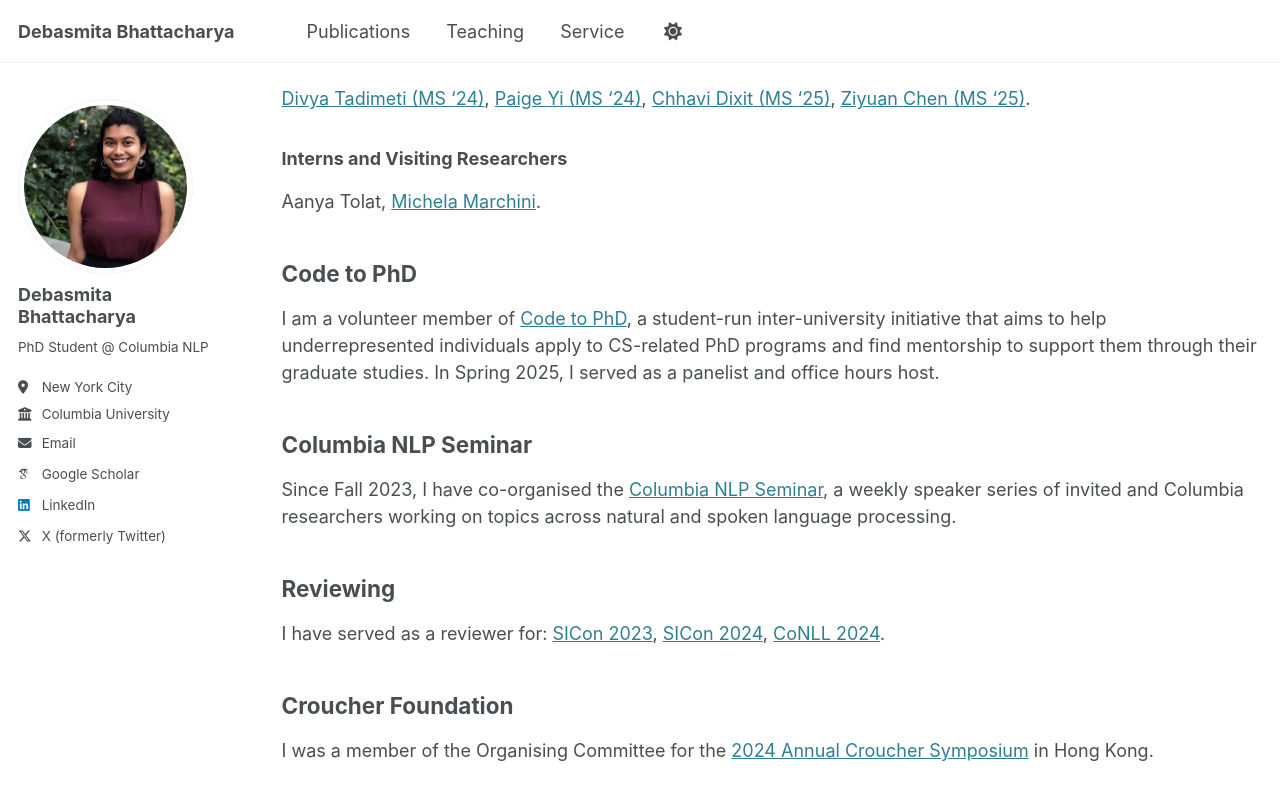
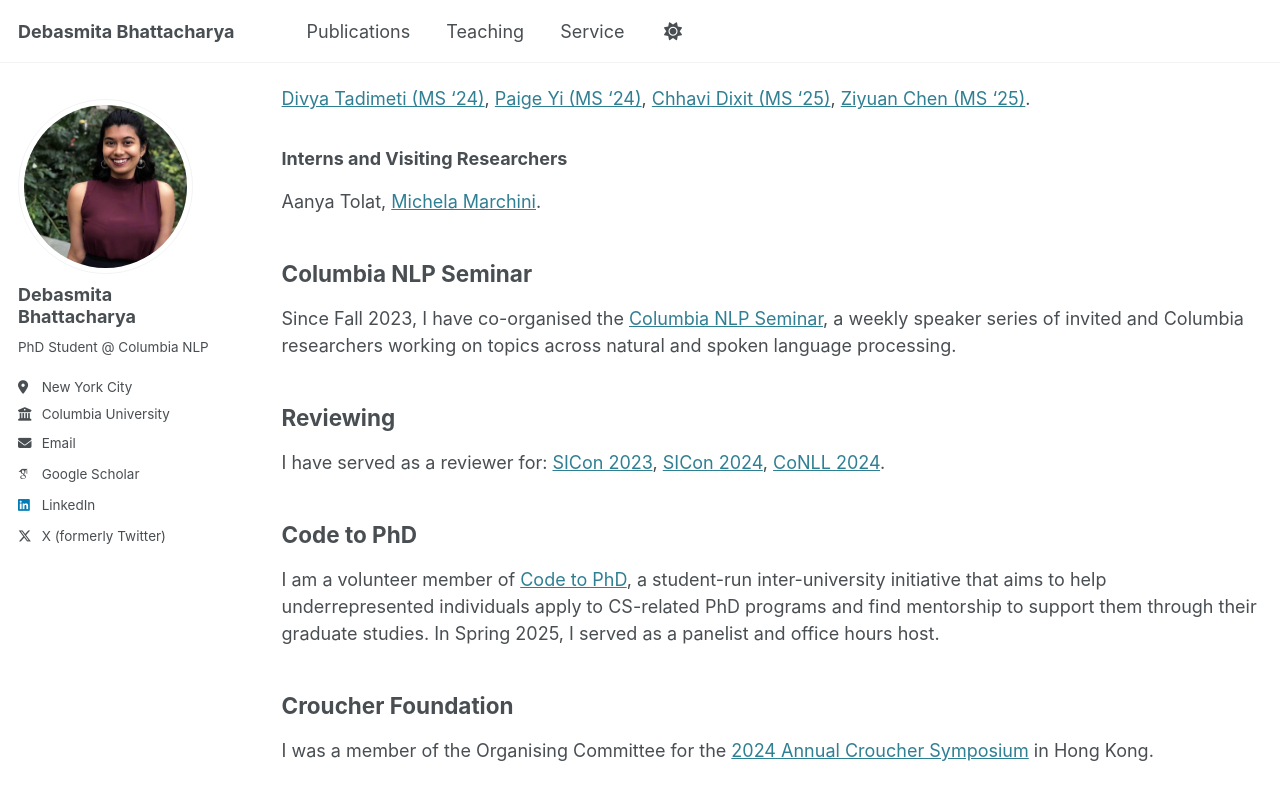
Before and after one commit to debasmita-b/debasmita-b.github.io, a Jekyll site: the page built from _pages/service.md, in a window 1280 px wide and 900 px high, scrolled down 337 px. Shown: the top 800 px of the window. Built offline with Jekyll 4.4.1, drawn with Linux system fonts in a browser that asks for light colours; some web fonts are replaced; part of the change alters nothing that is shown.

Commit message:
reordering sections

```diff
--- a/_pages/service.md
+++ b/_pages/service.md
@@ -18,10 +18,6 @@ Throughout my PhD at Columbia, I have been lucky to advise and work alongside in
 ### Interns and Visiting Researchers
 Aanya Tolat, [Michela Marchini](https://www.linkedin.com/in/michelamarchini/).
 
-## Code to PhD
-
-I am a volunteer member of [Code to PhD](https://codetophd.github.io/), a student-run inter-university initiative that aims to help underrepresented individuals apply to CS-related PhD programs and find mentorship to support them through their graduate studies. In Spring 2025, I served as a panelist and office hours host.
-
 ## Columbia NLP Seminar
 
 Since Fall 2023, I have co-organised the [Columbia NLP Seminar](https://siyan-sylvia-li.github.io/columbia-nlp-site-petri/events/), a weekly speaker series of invited and Columbia researchers working on topics across natural and spoken language processing.
@@ -30,6 +26,10 @@ Since Fall 2023, I have co-organised the [Columbia NLP Seminar](https://siyan-sy
 
 I have served as a reviewer for: [SICon 2023](https://sites.google.com/view/sicon-2023/), [SICon 2024](https://sites.google.com/view/sicon2024/), [CoNLL 2024](https://conll.org/2024).
 
+## Code to PhD
+
+I am a volunteer member of [Code to PhD](https://codetophd.github.io/), a student-run inter-university initiative that aims to help underrepresented individuals apply to CS-related PhD programs and find mentorship to support them through their graduate studies. In Spring 2025, I served as a panelist and office hours host.
+
 ## Croucher Foundation
 
 I was a member of the Organising Committee for the [2024 Annual Croucher Symposium](https://croucher.org.hk/en/symposium2024/programme) in Hong Kong.
```
